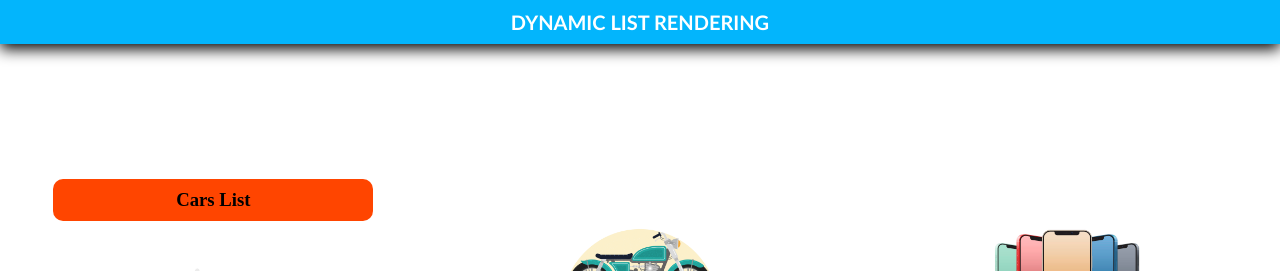
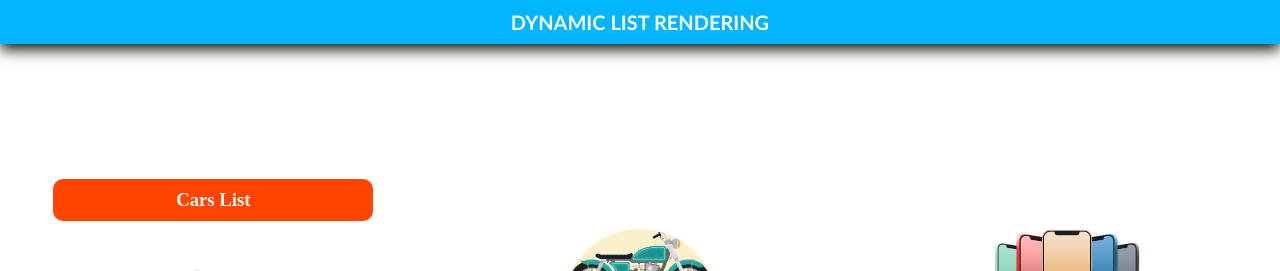
Before and after one commit to PanjaChaitanya/dylist, a React (Create React App) app: page / in a window 1280 px wide. Shown: the top 271 px of the page. Built offline with nearby package versions, Linux system fonts and the light colour scheme.

Commit message:
Update Dylist.css

```diff
--- a/src/Dylist.css
+++ b/src/Dylist.css
@@ -11,14 +11,22 @@ body{
     height: 85vh;
     gap: 20px;
 }
-.carsListHead{
+.carsListHead,.bikesListHead, .mobilesListHead{
     padding: 10px;
-    background-color: orangered;
     width: 300px;
     border-radius: 10px;
     text-align: center;
+    color: white;
 }
-
+.carsListHead{
+    background-color: orangered;
+}
+.bikesListHead{
+    background-color: blue;
+}
+.mobilesListHead{
+    background-color: darkpink;
+}
 input{
     border: 1px solid skyblue;
     padding: 10px;
```
